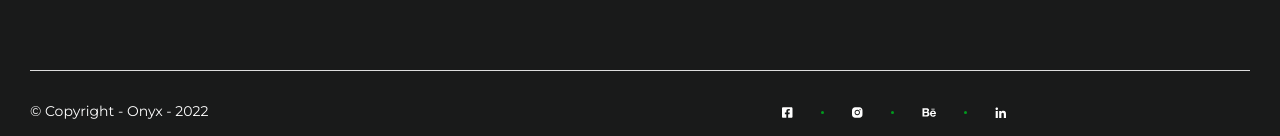
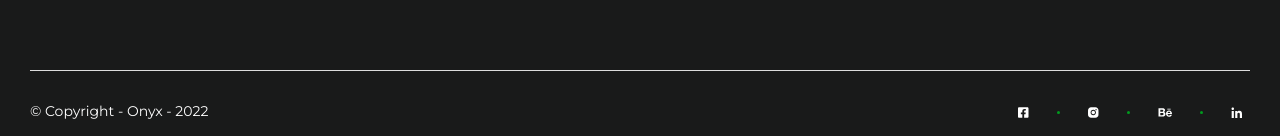
Before and after one commit to TatyanaStrelchenko/onyx, a React (Create React App) app: page / in a window 1280 px wide. Shown: the part 4013-4149 px from the top of the page. Built offline with nearby package versions, Linux system fonts and the light colour scheme.

Commit message:
media styles footer

```diff
--- a/src/components/Footer/Footer.scss
+++ b/src/components/Footer/Footer.scss
@@ -137,25 +137,10 @@
   .footer-bottom {
     border-top: 1px #dddddd solid;
     padding-top: 28px;
-    display: grid;
-    grid-template-columns: 20% 41%;
-    grid-column-gap: 500px;
-    align-items: baseline;
+    display: flex;
+    justify-content: space-between;
     p {
       margin: 0;
-    }
-    @media (max-width: $md) {
-      grid-template-columns: 25% 53%;
-      grid-column-gap: 215px;
-    }
-    @media (max-width: $sm) {
-      grid-template-columns: 35% 45%;
-      grid-column-gap: 10%;
-      align-items: baseline;
-    }
-    @media (max-width: $xs) {
-      grid-template-columns: 50% 50%;
-      grid-column-gap: 20px;
     }
   }
 
```
